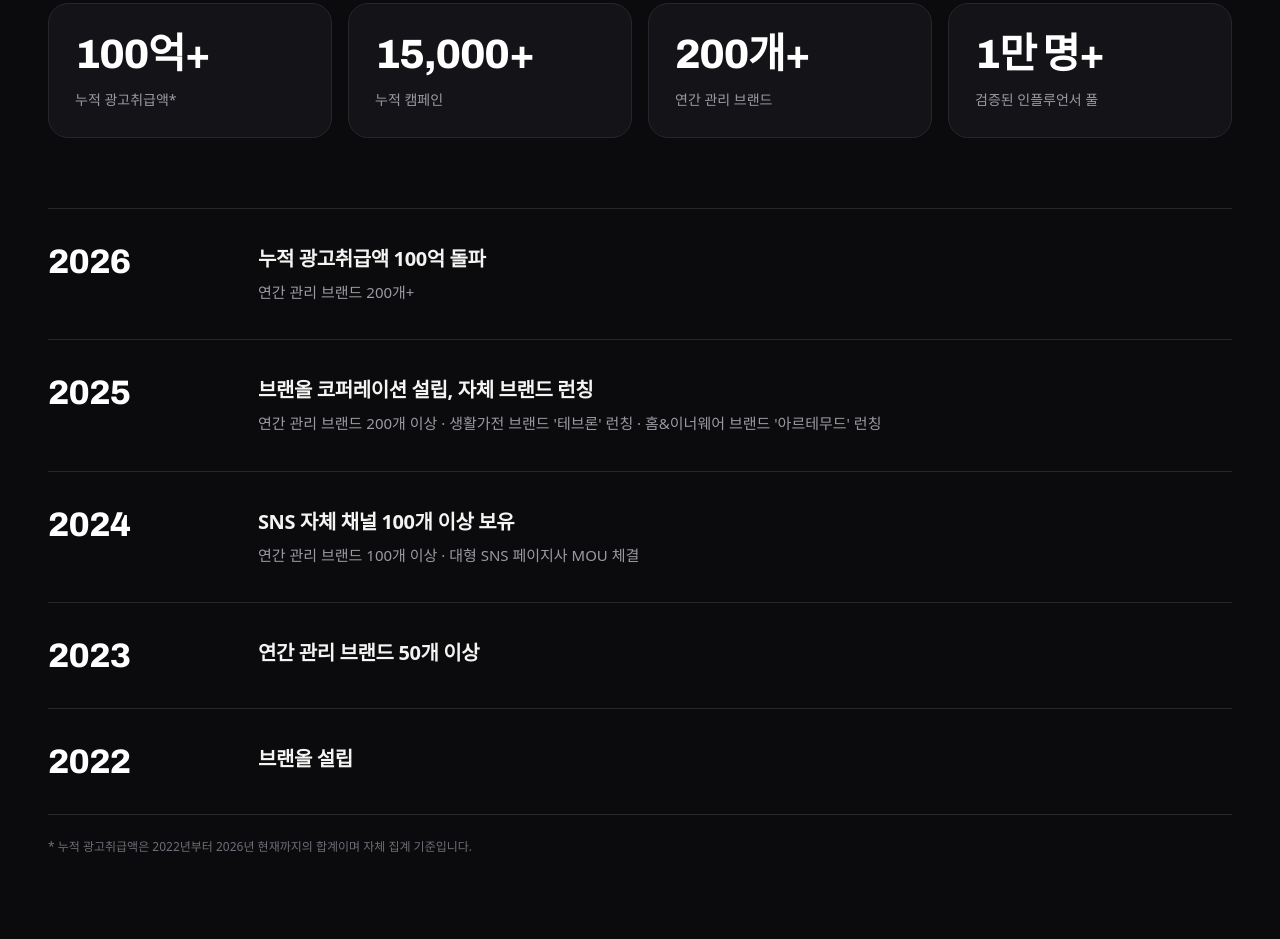
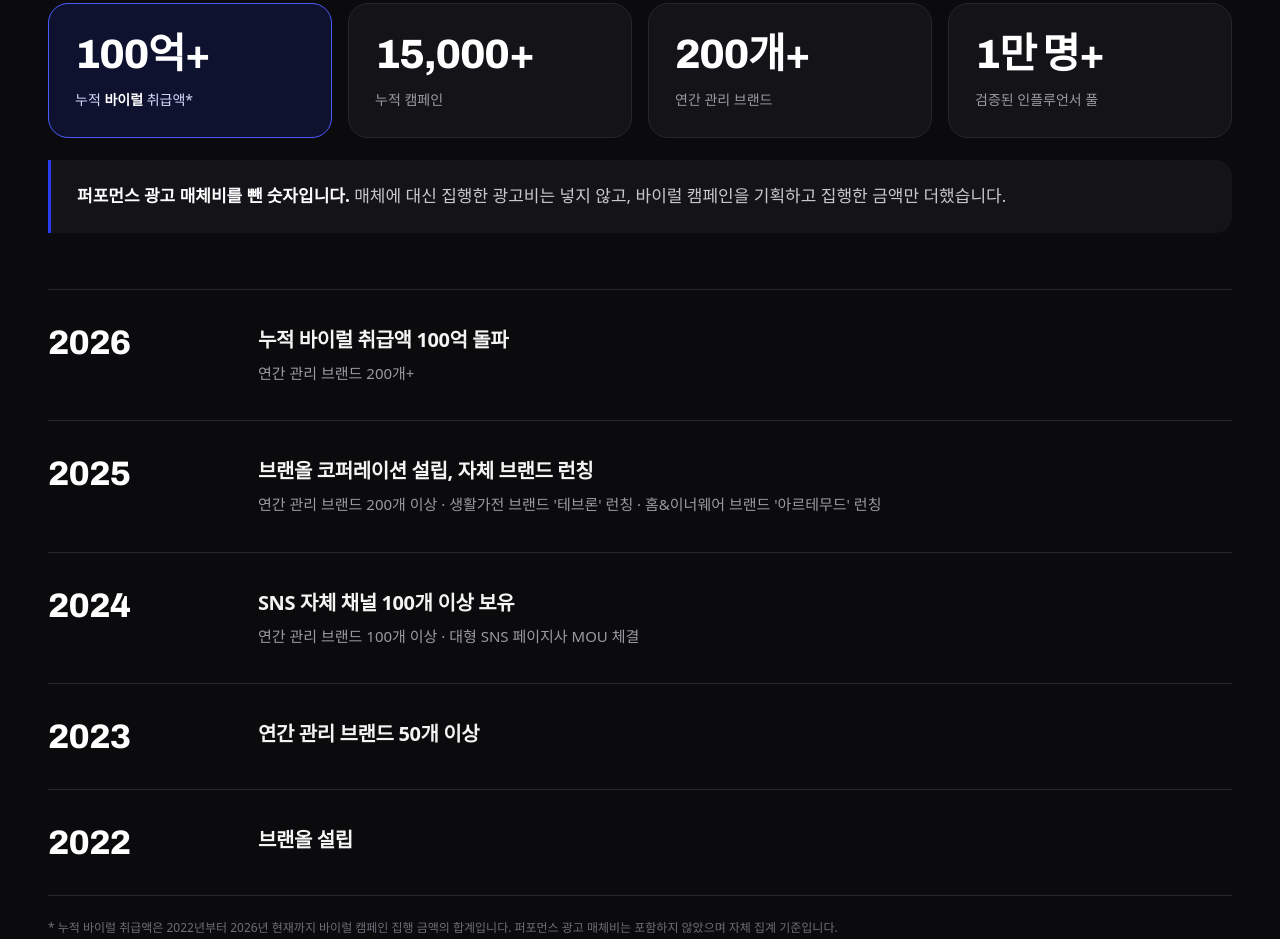
Before and after one commit to branallceo/branall-home, a plain HTML site: page about.html in a window 1280 px wide. Shown: the part 1507-2446 px from the top of the page. Drawn offline with Linux system fonts and the light colour scheme; a web font is replaced by a local one.

Commit message:
Emphasize viral billings (performance media spend excluded) on home, about and English page

```diff
--- a/about.html
+++ b/about.html
@@ -312,6 +312,7 @@ src="https://www.facebook.com/tr?id=2556401924884115&ev=PageView&noscript=1"
 /></noscript>
 <!-- End Meta Pixel Code -->
 <style>/* 1115: 연혁 위 숫자 4칸 */.abstats{display:grid;grid-template-columns:repeat(4,1fr);gap:16px;margin-top:40px}.abstats .st{background:var(--card);border:1px solid var(--line);border-radius:20px;padding:28px 26px}.abstats .st b{display:block;font-family:Archivo,Pretendard,sans-serif;font-size:clamp(30px,3.2vw,44px);font-weight:800;letter-spacing:-.03em;line-height:1.1;color:#fff;white-space:nowrap}.abstats .st span{display:block;margin-top:12px;font-size:14px;color:#9a9aa2}@media(max-width:900px){.abstats{grid-template-columns:1fr 1fr;gap:10px;margin-top:26px}.abstats .st{padding:20px 18px;border-radius:16px}.abstats .st b{font-size:28px}.abstats .st span{font-size:13px}}</style>
+<style>/* 1115: 바이럴 취급액 강조 */.abstats .st.hl{background:#2b3cf026;border-color:#4b5bff}.abstats .st.hl span{color:#d9dcff}.abstats .st.hl span i{font-style:normal;font-weight:800;color:#fff}.abnote{margin-top:22px;padding:22px 26px;border-left:3px solid #2b3cf0;background:var(--card);border-radius:0 16px 16px 0;font-size:17px;line-height:1.7;color:#c8c8cc;word-break:keep-all}.abnote b{color:#fff;font-weight:800}.abnote+.hist{margin-top:56px!important}@media(max-width:900px){.abnote{font-size:15px;padding:18px 18px}.abnote b{display:block;margin-bottom:4px}}</style>
 </head><body>
 <header><a class="logo en" href="index.html" aria-label="BRANALL 홈">BRANALL<sup>®</sup></a>
 <nav class="main"><a href="about.html" style="color:#fff">ABOUT</a><a href="reference.html">REFERENCE</a><a href="channels.html">CHANNELS</a><a href="contents.html">CONTENTS</a><a href="reels.html">REELS</a><a href="insight.html">INSIGHT</a></nav>
@@ -339,19 +340,20 @@ src="https://www.facebook.com/tr?id=2556401924884115&ev=PageView&noscript=1"
  </div></section>
 <section class="pad"><div class="sh reveal"><h2><small>OUR HISTORY</small>숫자로 보는 브랜올의 성장</h2></div>
  <div class="abstats reveal">
-  <div class="st"><b>100억+</b><span>누적 광고취급액*</span></div>
+  <div class="st hl"><b>100억+</b><span>누적 <i>바이럴</i> 취급액*</span></div>
   <div class="st"><b>15,000+</b><span>누적 캠페인</span></div>
   <div class="st"><b>200개+</b><span>연간 관리 브랜드</span></div>
   <div class="st"><b>1만 명+</b><span>검증된 인플루언서 풀</span></div>
  </div>
+ <p class="abnote reveal"><b>퍼포먼스 광고 매체비를 뺀 숫자입니다.</b> 매체에 대신 집행한 광고비는 넣지 않고, 바이럴 캠페인을 기획하고 집행한 금액만 더했습니다.</p>
  <div class="hist reveal" style="margin-top:70px">
-  <div class="hrow"><div class="yr en">2026</div><div><h4>누적 광고취급액 100억 돌파</h4><p>연간 관리 브랜드 200개+</p></div></div>
+  <div class="hrow"><div class="yr en">2026</div><div><h4>누적 바이럴 취급액 100억 돌파</h4><p>연간 관리 브랜드 200개+</p></div></div>
   <div class="hrow"><div class="yr en">2025</div><div><h4>브랜올 코퍼레이션 설립, 자체 브랜드 런칭</h4><p>연간 관리 브랜드 200개 이상 · 생활가전 브랜드 '테브론' 런칭 · 홈&이너웨어 브랜드 '아르테무드' 런칭</p></div></div>
   <div class="hrow"><div class="yr en">2024</div><div><h4>SNS 자체 채널 100개 이상 보유</h4><p>연간 관리 브랜드 100개 이상 · 대형 SNS 페이지사 MOU 체결</p></div></div>
   <div class="hrow"><div class="yr en">2023</div><div><h4 style="margin-bottom:0">연간 관리 브랜드 50개 이상</h4></div></div>
   <div class="hrow"><div class="yr en">2022</div><div><h4 style="margin-bottom:0">브랜올 설립</h4></div></div>
  </div>
- <p style="margin-top:22px;color:#6e6e78;font-size:12px">* 누적 광고취급액은 2022년부터 2026년 현재까지의 합계이며 자체 집계 기준입니다.</p></section>
+ <p style="margin-top:22px;color:#6e6e78;font-size:12px">* 누적 바이럴 취급액은 2022년부터 2026년 현재까지 바이럴 캠페인 집행 금액의 합계입니다. 퍼포먼스 광고 매체비는 포함하지 않았으며 자체 집계 기준입니다.</p></section>
 <section class="pad"><div class="sh reveal"><h2><small>ORGANIZATION</small>브랜드 성장을 만드는 조직</h2></div>
  <div class="org reveal">
   <div class="ceo"><span class="en">CEO</span><b>대표이사</b></div>
```
Also changed, not shown: en.html (+1 -1 lines), index.html (+3 -2 lines).
